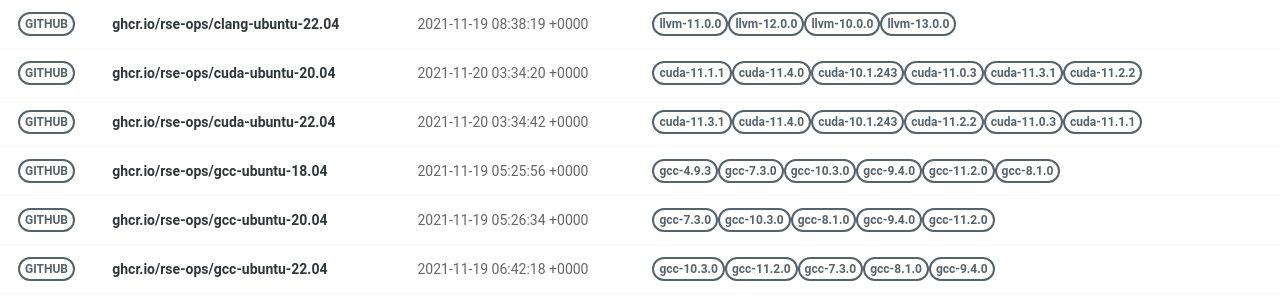
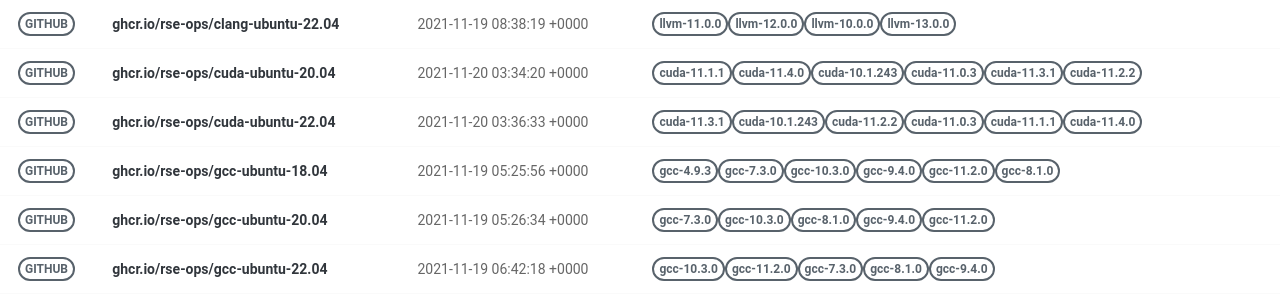
Before and after one commit to rse-ops/docker-images, a Jekyll site: the page built from pages/index.md, in a window 1280 px wide. Shown: the part 228-528 px from the top of the page. Built offline with Jekyll 4.4.1, drawn with Linux system fonts in a browser that asks for light colours; nearby versions of some CDN libraries.

Commit message:
Automated push to update library 2021-11-20

```diff
--- a/_library/ghcr.io-rse-ops-cuda-ubuntu-22.04.md
+++ b/_library/ghcr.io-rse-ops-cuda-ubuntu-22.04.md
@@ -1,7 +1,7 @@
 ---
 layout: container
 name: ghcr.io/rse-ops/cuda-ubuntu-22.04
-updated_at: 2021-11-20 03:34:42.506442
+updated_at: 2021-11-20 03:36:33.194031
 
 
 container_url: https://github.com/orgs/rse-ops/packages/container/package/cuda-ubuntu-22.04
```
Also changed, not shown: other parts of _library/ghcr.io-rse-ops-cuda-ubuntu-22.04.md (+3 -3 lines).
